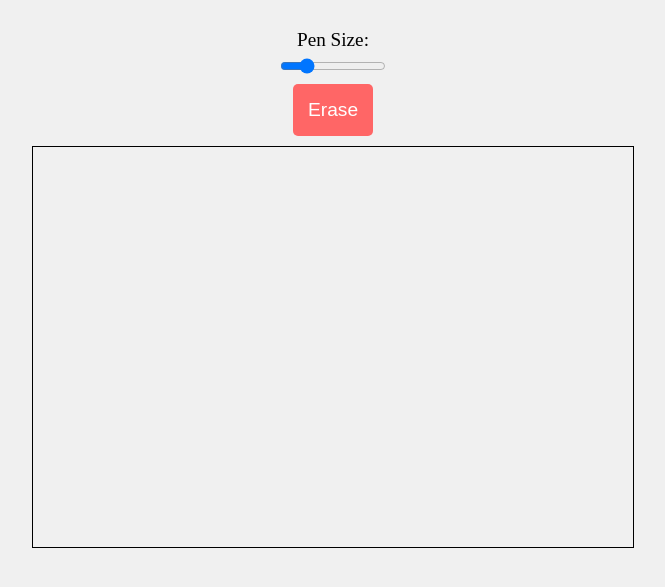
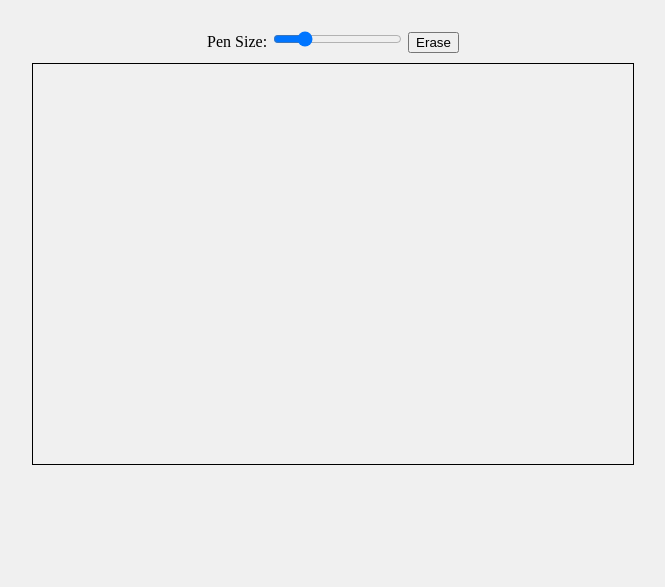
Before and after one commit to jonnychn/drawsomething, a plain HTML site: page index.html in a window 1280 px wide. Shown: the part 61-648 px from the top of the page, without its empty margins (307-972 px from the left). Drawn offline with Linux system fonts and the light colour scheme.

Commit message:
Update index.html
Reverting back to old code where the touch alignment feels more natural

```diff
--- a/index.html
+++ b/index.html
@@ -16,37 +16,9 @@
         #canvas {
             border: 1px solid black;
             touch-action: none;
-            width: 90vw;
-            height: 60vh;
-            max-width: 600px;
-            max-height: 400px;
         }
         #controls {
             margin: 10px;
-            display: flex;
-            flex-direction: column;
-            align-items: center;
-        }
-        #controls label {
-            margin-bottom: 5px;
-            font-size: 1.2em;
-        }
-        #penSize {
-            width: 80%;
-            max-width: 300px;
-            margin-bottom: 10px;
-        }
-        #eraseButton {
-            padding: 15px;
-            font-size: 1.2em;
-            background-color: #ff6666;
-            color: white;
-            border: none;
-            border-radius: 5px;
-            cursor: pointer;
-        }
-        #eraseButton:hover {
-            background-color: #ff4c4c;
         }
     </style>
 </head>
@@ -95,8 +67,8 @@
             e.preventDefault();
 
             const rect = canvas.getBoundingClientRect();
-            const x = (e.touches ? e.touches[0].pageX : e.pageX) - rect.left;
-            const y = (e.touches ? e.touches[0].pageY : e.pageY) - rect.top;
+            const x = (e.touches ? e.touches[0].clientX : e.clientX) - rect.left;
+            const y = (e.touches ? e.touches[0].clientY : e.clientY) - rect.top;
 
             ctx.lineTo(x, y);
             ctx.stroke();
```
